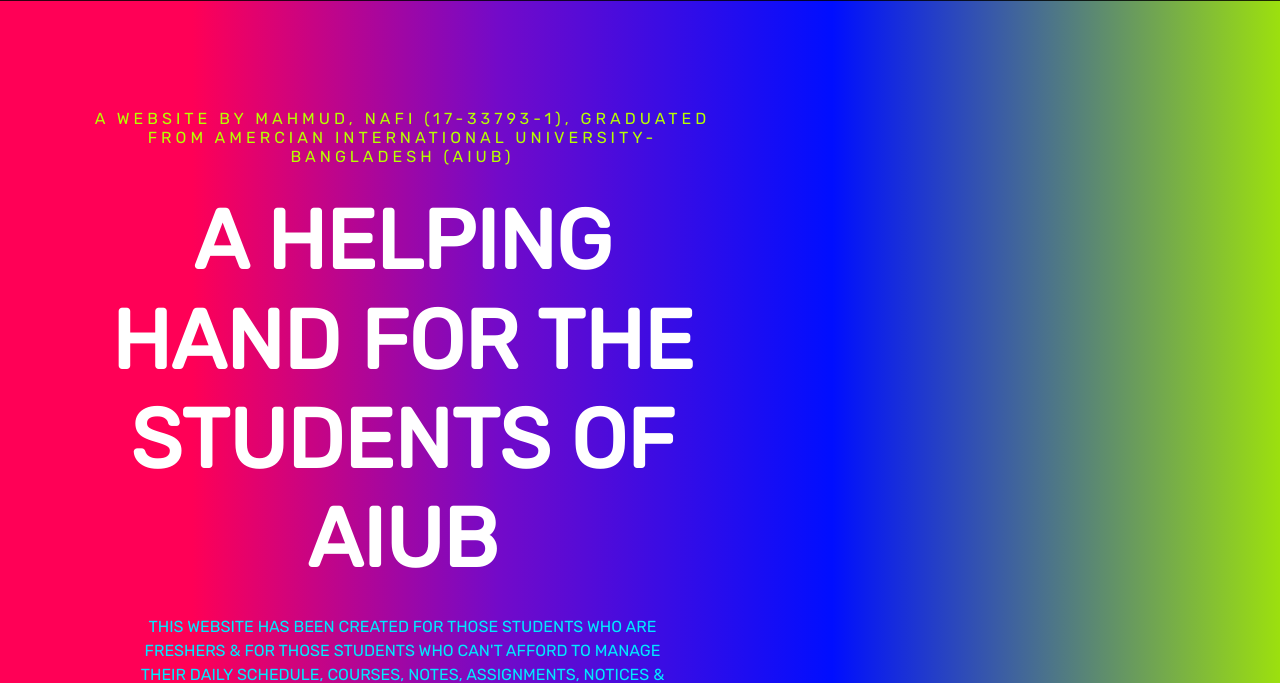
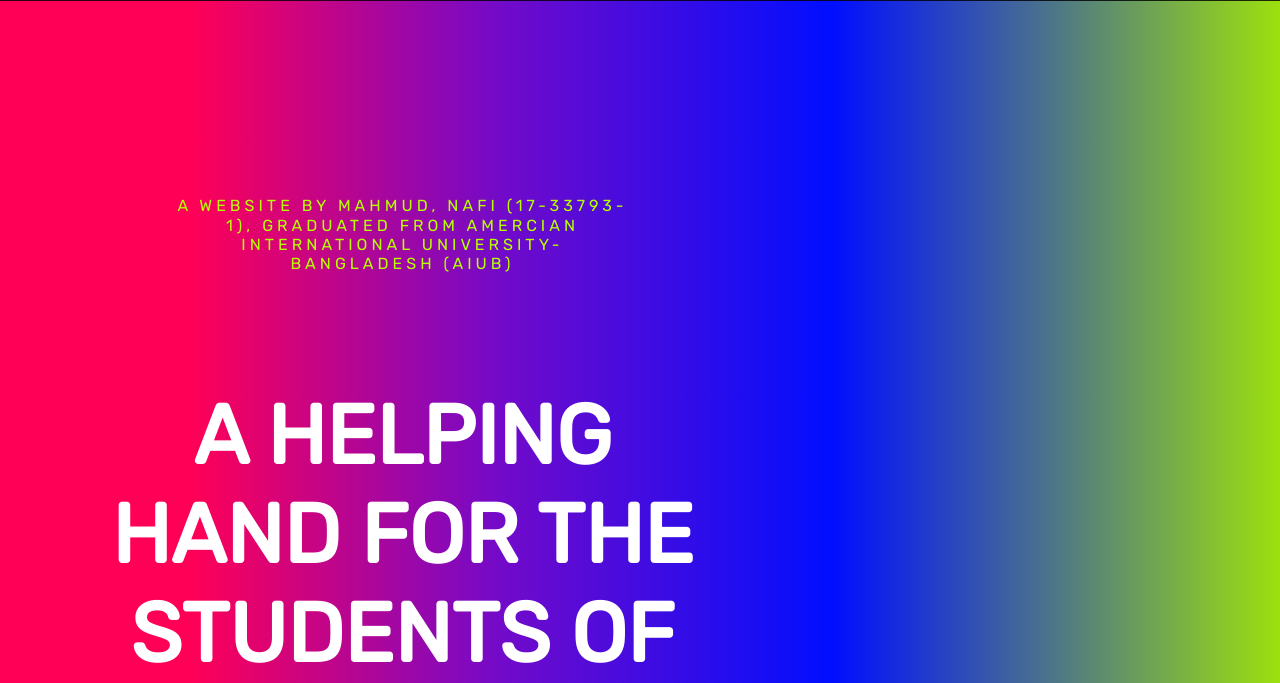
Before and after one commit to sourcebd/nafi.com, a PHP site: page / in a window 1280 px wide. Shown: the part 115-798 px from the top of the page. Run offline with PHP 8.4, Linux system fonts and the light colour scheme; some web fonts are replaced.

Commit message:
Update Style.css

```diff
--- a/Style.css
+++ b/Style.css
@@ -88,7 +88,7 @@ header .container .col-md-7 {
 }
 
 header .container .col-md-7 h6 {
-  padding: 1vmin;
+  padding: 10vmin;
   letter-spacing: 4px;
 }
 
```
